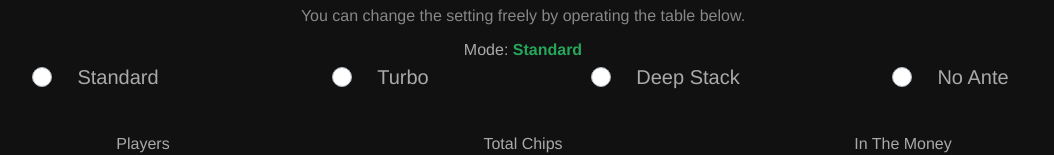
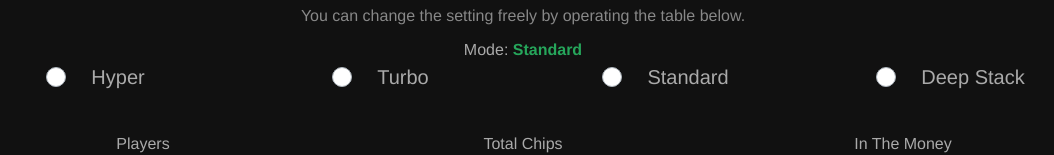
Before and after one commit to okuxxbos20/sick-poker-timer, a Vue app: page / in a window 1280 px wide. Shown: the part 783-938 px from the top of the page, without its empty margins (117-1171 px from the left). Built offline with nearby package versions, Linux system fonts and the light colour scheme; a web font is replaced by a local one.

Commit message:
replace v-for

```diff
--- a/src/components/Setting.vue
+++ b/src/components/Setting.vue
@@ -6,44 +6,14 @@
       <!-- controller -->
       <div class="mode">Mode: <strong>{{ selected }}</strong></div>
       <div class="upper row justify-content-center">
-        <div class="col-md-3">
+        <div v-for="option in options" :key="option" class="col-md-3">
           <b-form-radio
             name="some-radios"
-            value="Standard"
+            :value="option"
             size="lg"
-            @change="modeSelected('Standard')"
+            @change="modeSelected(option)"
           >
-            <span>Standard</span>
-          </b-form-radio>
-        </div>
-        <div class="col-md-3">
-          <b-form-radio
-            name="some-radios"
-            value="Tarbo"
-            size="lg"
-            @change="modeSelected('Turbo')"
-          >
-            <span>Turbo</span>
-          </b-form-radio>
-        </div>
-        <div class="col-md-3">
-          <b-form-radio
-            name="some-radios"
-            value="Deep Stack"
-            size="lg"
-            @change="modeSelected('Deep Stack')"
-          >
-            <span>Deep Stack</span>
-          </b-form-radio>
-        </div>
-        <div class="col-md-3">
-          <b-form-radio
-            name="some-radios"
-            value="No Ante"
-            size="lg"
-            @change="modeSelected('No Ante')"
-          >
-            <span>No Ante</span>
+            <span>{{ option }}</span>
           </b-form-radio>
         </div>
       </div>
@@ -94,8 +64,9 @@ export default {
   name: 'Setting',
   props: {},
   components: { Table, Color },
-  data() {
+  data () {
     return {
+      options: ['Hyper', 'Turbo', 'Standard', 'Deep Stack'],
       selected: 'Standard'
     }
   },
```
